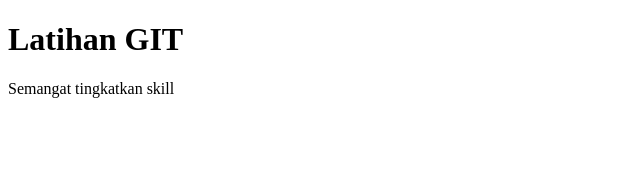
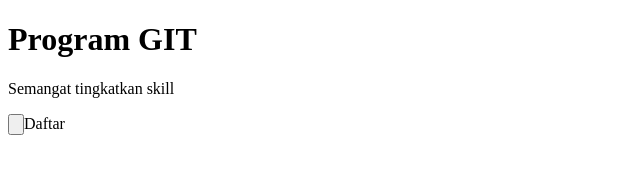
Before and after one commit to Fuhako/Latihan-GIT, a plain HTML site: page index.html in a window 1280 px wide. Shown: the whole page, without its empty margins (0-640 px from the left). Drawn offline with Linux system fonts and the light colour scheme.

Commit message:
mengubah index.html dari github

```diff
--- a/index.html
+++ b/index.html
@@ -4,7 +4,8 @@
     <title>Latihan GIT</title>
 </head>
 <body>
-    <h1>Latihan GIT</h1>
+    <h1>Program GIT</h1>
     <p>Semangat tingkatkan skill </p>
+    <input type="button">Daftar</input>
 </body>
 </html>
```
